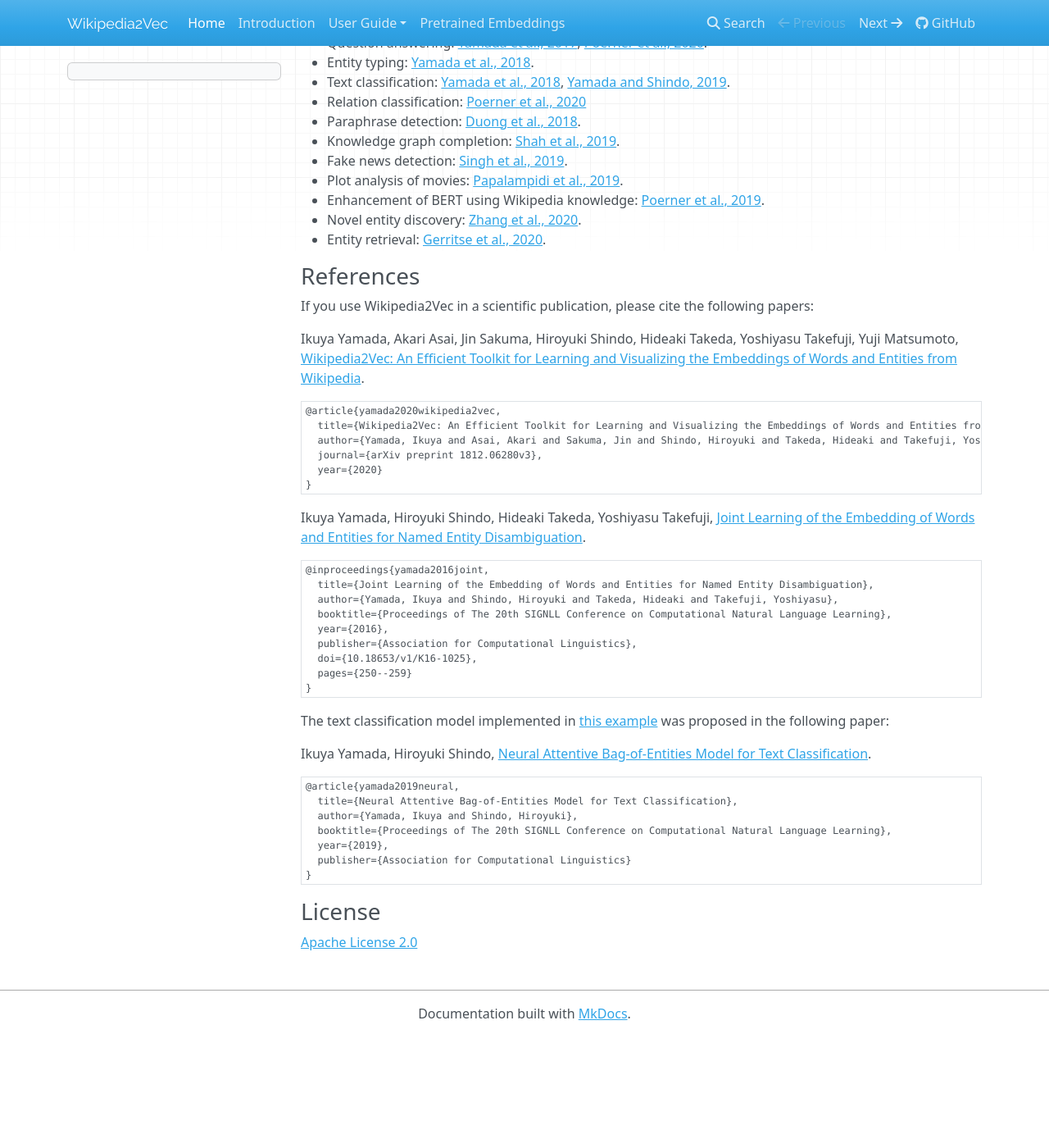
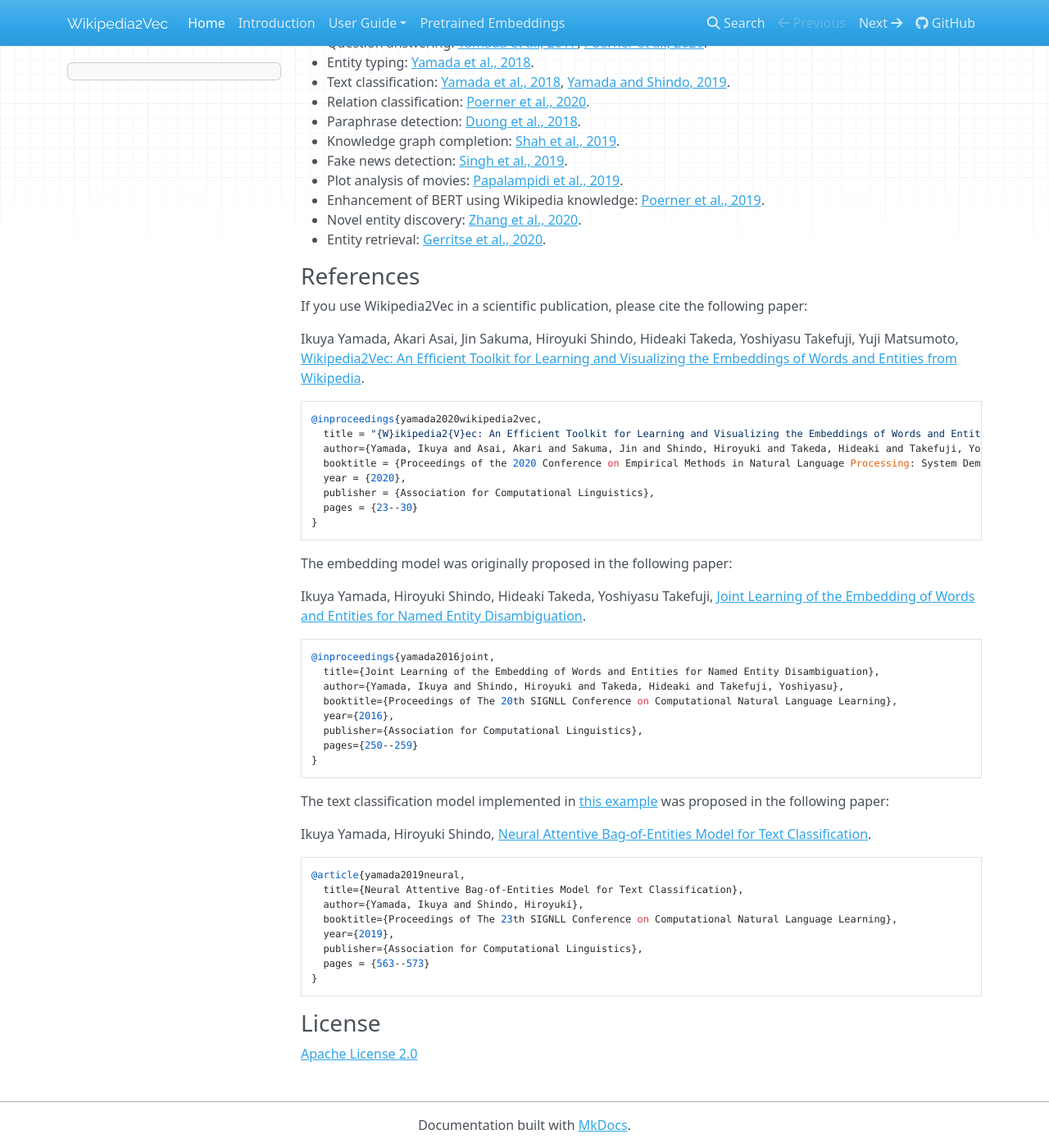
Before and after one commit to wikipedia2vec/wikipedia2vec, an MkDocs documentation site: the page built from docs/index.md, in a window 1280 px wide and 1400 px high, scrolled down 738 px. Shown: the whole window at 82% size. Built offline with MkDocs 1.6.1, drawn with Linux system fonts in a browser that asks for light colours; nearby versions of some CDN libraries; old or Windows-style settings are respelled for this version of MkDocs; before the commit the page ends 2002 px from its top, so only the background shows below that.

Commit message:
update docs

````diff
--- a/docs/index.md
+++ b/docs/index.md
@@ -28,7 +28,7 @@ Wikipedia2Vec has been applied to the following tasks:
 * Question answering: [Yamada et al., 2017](https://arxiv.org/abs/1803.08652), [Poerner et al., 2020](https://arxiv.org/abs/1911.03681).
 * Entity typing: [Yamada et al., 2018](https://arxiv.org/abs/1806.02960).
 * Text classification: [Yamada et al., 2018](https://arxiv.org/abs/1806.02960), [Yamada and Shindo, 2019](https://arxiv.org/abs/1909.01259).
-* Relation classification: [Poerner et al., 2020](https://arxiv.org/abs/1911.03681)
+* Relation classification: [Poerner et al., 2020](https://arxiv.org/abs/1911.03681).
 * Paraphrase detection: [Duong et al., 2018](https://ieeexplore.ieee.org/abstract/document/8606845).
 * Knowledge graph completion: [Shah et al., 2019](https://aaai.org/ojs/index.php/AAAI/article/view/4162).
 * Fake news detection: [Singh et al., 2019](https://arxiv.org/abs/1906.11126).
@@ -39,29 +39,32 @@ Wikipedia2Vec has been applied to the following tasks:
 
 ### References
 
-If you use Wikipedia2Vec in a scientific publication, please cite the following papers:
+If you use Wikipedia2Vec in a scientific publication, please cite the following paper:
 
 Ikuya Yamada, Akari Asai, Jin Sakuma, Hiroyuki Shindo, Hideaki Takeda, Yoshiyasu Takefuji, Yuji Matsumoto, [Wikipedia2Vec: An Efficient Toolkit for Learning and Visualizing the Embeddings of Words and Entities from Wikipedia](https://arxiv.org/abs/1812.06280).
 
-```bibtex
-@article{yamada2020wikipedia2vec,
-  title={Wikipedia2Vec: An Efficient Toolkit for Learning and Visualizing the Embeddings of Words and Entities from Wikipedia},
+```
+@inproceedings{yamada2020wikipedia2vec,
+  title = "{W}ikipedia2{V}ec: An Efficient Toolkit for Learning and Visualizing the Embeddings of Words and Entities from {W}ikipedia",
   author={Yamada, Ikuya and Asai, Akari and Sakuma, Jin and Shindo, Hiroyuki and Takeda, Hideaki and Takefuji, Yoshiyasu and Matsumoto, Yuji},
-  journal={arXiv preprint 1812.06280v3},
-  year={2020}
+  booktitle = {Proceedings of the 2020 Conference on Empirical Methods in Natural Language Processing: System Demonstrations},
+  year = {2020},
+  publisher = {Association for Computational Linguistics},
+  pages = {23--30}
 }
 ```
 
+The embedding model was originally proposed in the following paper:
+
 Ikuya Yamada, Hiroyuki Shindo, Hideaki Takeda, Yoshiyasu Takefuji, [Joint Learning of the Embedding of Words and Entities for Named Entity Disambiguation](https://arxiv.org/abs/1601.01343).
 
-```bibtex
+```
 @inproceedings{yamada2016joint,
   title={Joint Learning of the Embedding of Words and Entities for Named Entity Disambiguation},
   author={Yamada, Ikuya and Shindo, Hiroyuki and Takeda, Hideaki and Takefuji, Yoshiyasu},
   booktitle={Proceedings of The 20th SIGNLL Conference on Computational Natural Language Learning},
   year={2016},
   publisher={Association for Computational Linguistics},
-  doi={10.18653/v1/K16-1025},
   pages={250--259}
 }
 ```
@@ -70,13 +73,14 @@ The text classification model implemented in [this example](https://github.com/w
 
 Ikuya Yamada, Hiroyuki Shindo, [Neural Attentive Bag-of-Entities Model for Text Classification](https://arxiv.org/abs/1909.01259).
 
-```bibtex
+```
 @article{yamada2019neural,
   title={Neural Attentive Bag-of-Entities Model for Text Classification},
   author={Yamada, Ikuya and Shindo, Hiroyuki},
-  booktitle={Proceedings of The 20th SIGNLL Conference on Computational Natural Language Learning},
+  booktitle={Proceedings of The 23th SIGNLL Conference on Computational Natural Language Learning},
   year={2019},
-  publisher={Association for Computational Linguistics}
+  publisher={Association for Computational Linguistics},
+  pages = {563--573}
 }
 ```
 
````
Also changed, not shown: README.md (+15 -11 lines).
